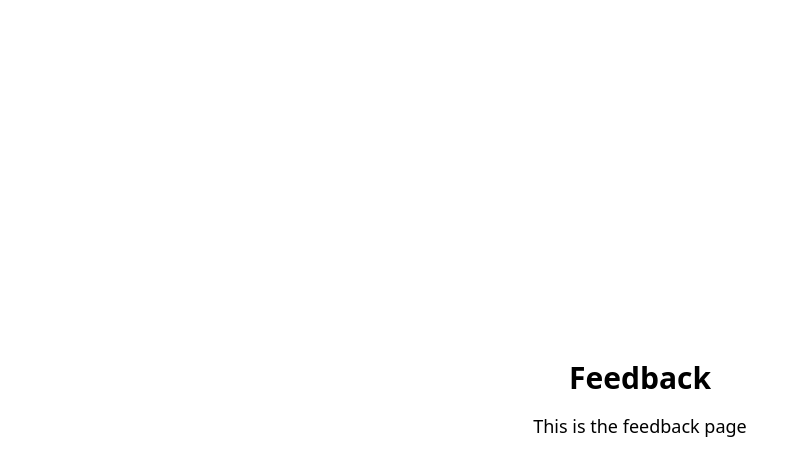
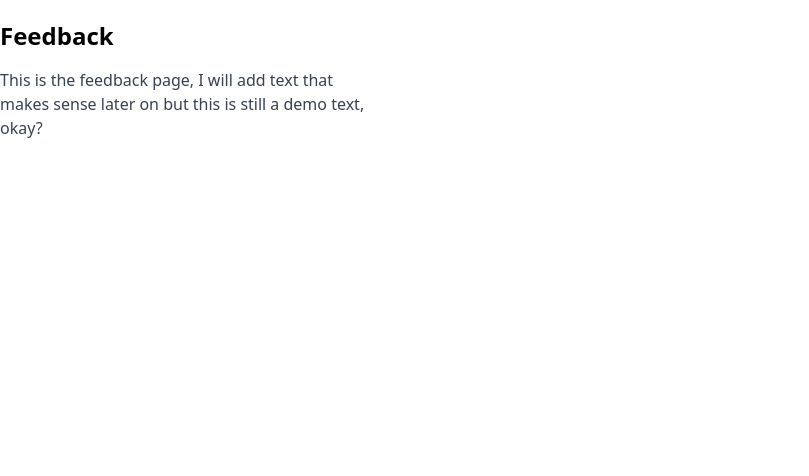
Before and after one commit to HappyDevs1/goalduty, a Next.js app in the folder frontend/: page /feedback in a window 1280 px wide. Shown: the top 476 px of the page, without its empty margins (0-809 px from the left). Built offline with nearby package versions, Linux system fonts and the light colour scheme.

Commit message:
feat: :sparkles: adding functional feedback page with demo text

```diff
--- a/frontend/src/app/feedback/page.tsx
+++ b/frontend/src/app/feedback/page.tsx
@@ -1,8 +1,8 @@
 export default function Feedback () {
   return (
-    <div className="flex flex-col items-center justify-center h-screen">
-      <h1 className="text-3xl font-bold mb-4">Feedback</h1>
-      <p className="text-lg">This is the feedback page</p>
+    <div className="flex flex-col my-5">
+      <h1 className="text-2xl font-bold mb-4">Feedback</h1>
+      <p className="tex-sm text-gray-700 max-w-95">This is the feedback page, I will add text that makes sense later on but this is still a demo text, okay?</p>
     </div>
   );
 }
```
